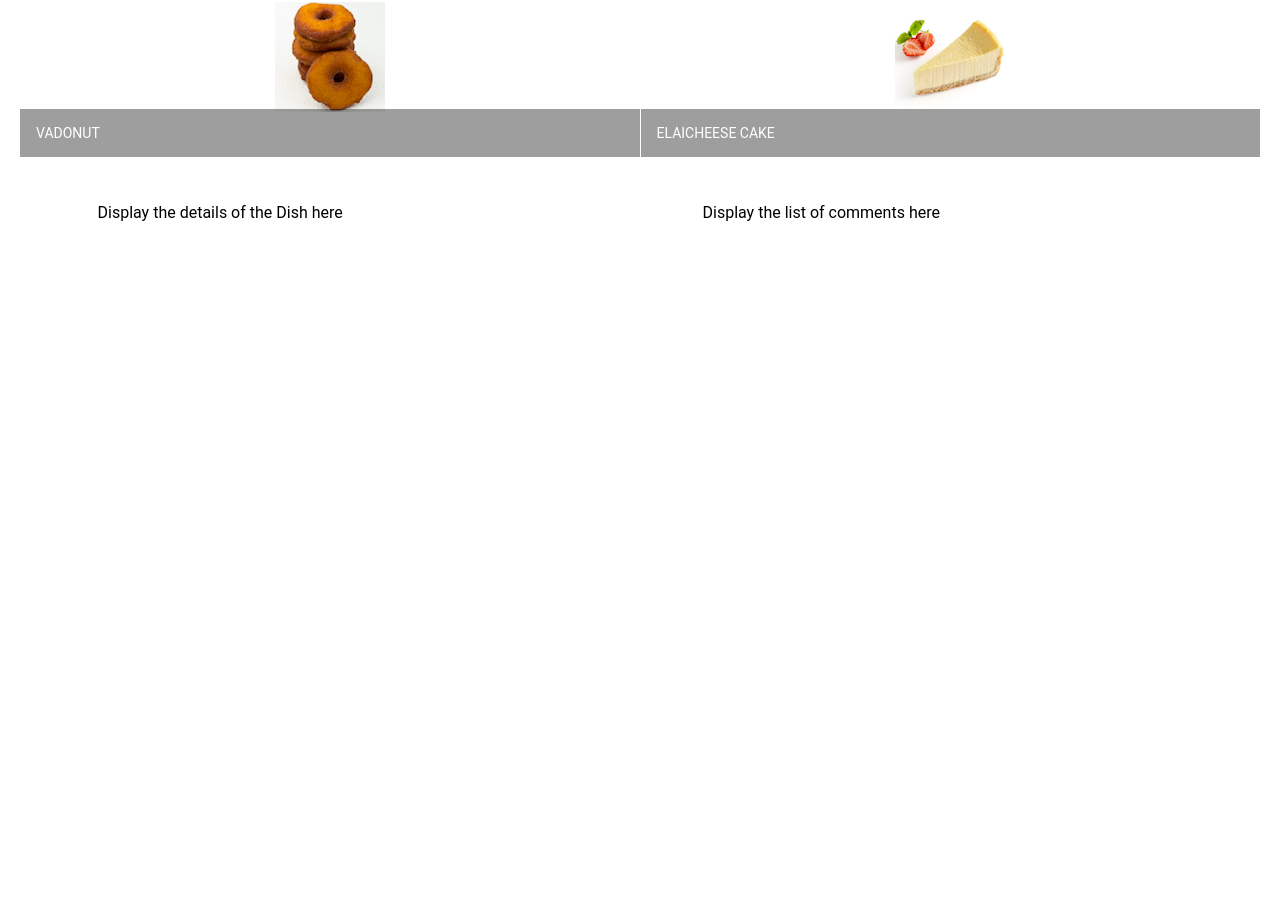
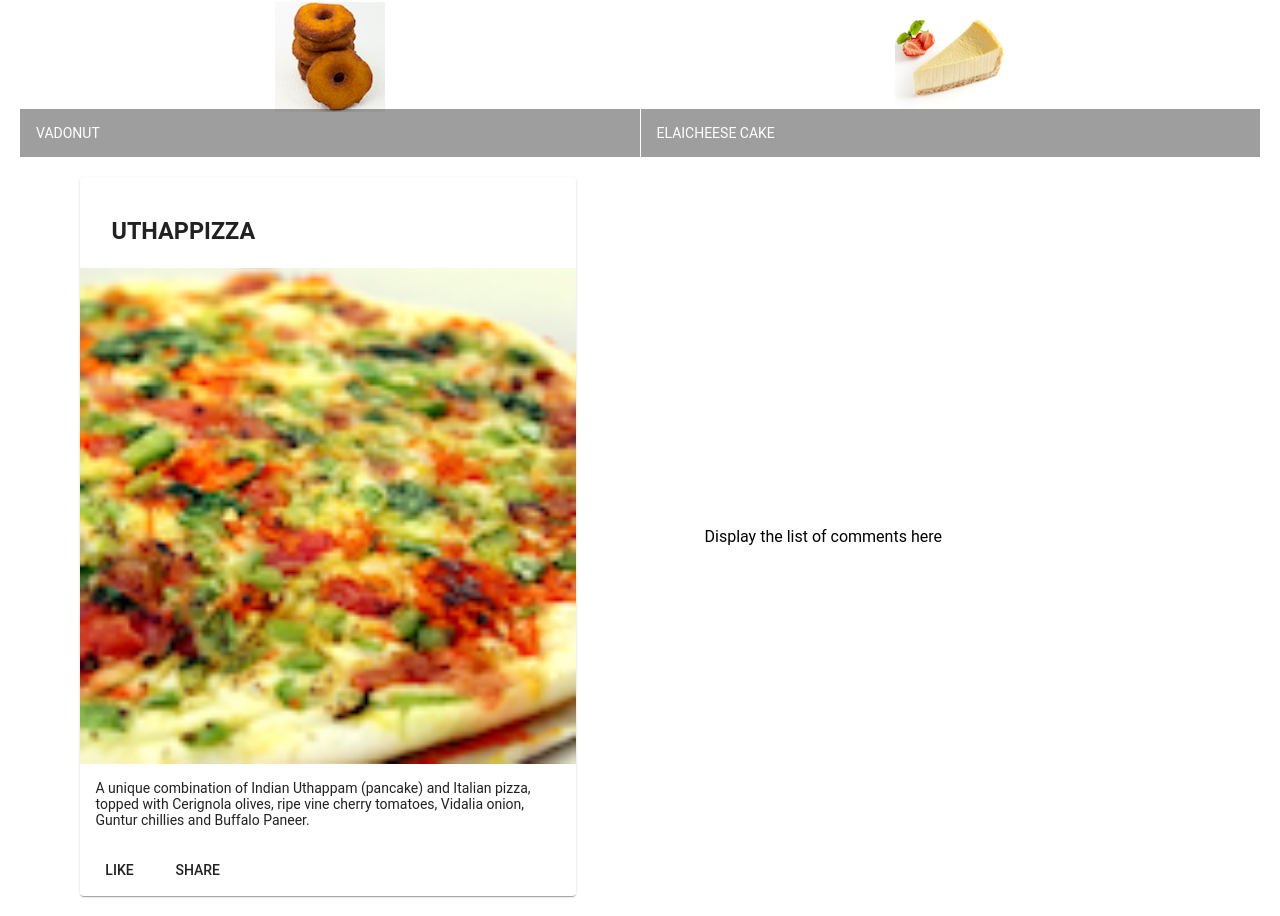
Before and after one commit to Yomna-Anwer/Angular-Practice, an Angular app in the folder Angular/conFusion/: page / in a window 1280 px wide. Shown: the part 407-1323 px from the top of the page. Before the commit the page ends 800 px from the top, so only its background shows below. Built offline with nearby package versions, Linux system fonts and the light colour scheme.

Commit message:
Task1 and task2 are done (Creating a new component and view the left part of it)

```diff
--- a/Angular/conFusion/src/app/app.component.html
+++ b/Angular/conFusion/src/app/app.component.html
@@ -1,3 +1,4 @@
 <mat-toolbar color="primary"><span>Ristorante con Fusion</span></mat-toolbar>
 
 <app-menu></app-menu>
+<app-dishdetail></app-dishdetail>
--- a/Angular/conFusion/src/app/app.component.ts
+++ b/Angular/conFusion/src/app/app.component.ts
@@ -1,7 +1,10 @@
+//this provides us with the ability to define a component
+//So, this will define one component that forms part of our Angular application.
 import { Component } from '@angular/core';
 
+// this is a component decorator
 @Component({
-  selector: 'app-root',
+  selector: 'app-root', // make it able to use as a tag in the HTML file
   templateUrl: './app.component.html',
   styleUrls: ['./app.component.scss']
 })
--- a/Angular/conFusion/src/app/dishdetail/dishdetail.component.html
+++ b/Angular/conFusion/src/app/dishdetail/dishdetail.component.html
@@ -1,3 +1,4 @@
+
 <div class="container"
 fxLayout="row"
 fxLayout.sm="column"
@@ -7,7 +8,24 @@
 fxLayoutGap.xs="0">
 
 <div fxFlex="40">
-    <p>Display the details of the Dish here</p>
+<div fxFlex ="dish">
+  <mat-card>
+    <mat-card-header>
+      <mat-card-title>
+        <h3>{{dish.name | uppercase}}</h3>
+      </mat-card-title>
+    </mat-card-header>
+    <img mat-card-image src={{dish.image}} alt={{dish.name}}>
+    <mat-card-content>
+      <p>{{dish.description}}
+      </p>
+    </mat-card-content>
+    <mat-card-actions>
+      <button mat-button>LIKE</button>
+      <button mat-button>SHARE</button>
+    </mat-card-actions>
+  </mat-card>
+</div>
 </div>
 
 <div fxFlex="40">
--- a/Angular/conFusion/src/app/dishdetail/dishdetail.component.ts
+++ b/Angular/conFusion/src/app/dishdetail/dishdetail.component.ts
@@ -1,4 +1,48 @@
 import { Component, OnInit } from '@angular/core';
+
+const DISH = {
+  id: '0',
+  name: 'Uthappizza',
+  image: '/assets/images/uthappizza.png',
+  category: 'mains',
+  featured: true,
+  label: 'Hot',
+  price: '4.99',
+  // tslint:disable-next-line:max-line-length
+  description: 'A unique combination of Indian Uthappam (pancake) and Italian pizza, topped with Cerignola olives, ripe vine cherry tomatoes, Vidalia onion, Guntur chillies and Buffalo Paneer.',
+  comments: [
+       {
+           rating: 5,
+           comment: 'Imagine all the eatables, living in conFusion!',
+           author: 'John Lemon',
+           date: '2012-10-16T17:57:28.556094Z'
+       },
+       {
+           rating: 4,
+           comment: 'Sends anyone to heaven, I wish I could get my mother-in-law to eat it!',
+           author: 'Paul McVites',
+           date: '2014-09-05T17:57:28.556094Z'
+       },
+       {
+           rating: 3,
+           comment: 'Eat it, just eat it!',
+           author: 'Michael Jaikishan',
+           date: '2015-02-13T17:57:28.556094Z'
+       },
+       {
+           rating: 4,
+           comment: 'Ultimate, Reaching for the stars!',
+           author: 'Ringo Starry',
+           date: '2013-12-02T17:57:28.556094Z'
+       },
+       {
+           rating: 2,
+           comment: 'It\'s your birthday, we\'re gonna party!',
+           author: '25 Cent',
+           date: '2011-12-02T17:57:28.556094Z'
+       }
+   ]
+};
 
 @Component({
   selector: 'app-dishdetail',
@@ -6,7 +50,7 @@ import { Component, OnInit } from '@angular/core';
   styleUrls: ['./dishdetail.component.scss']
 })
 export class DishdetailComponent implements OnInit {
-
+  dish = DISH;
   constructor() { }
 
   ngOnInit() {
--- a/Angular/conFusion/src/app/menu/menu.component.html
+++ b/Angular/conFusion/src/app/menu/menu.component.html
@@ -23,22 +23,5 @@ fxLayoutGap="10px">
 </div>
 
 
-<div class="container"
-    fxLayout="row"
-    fxLayout.sm="column"
-    fxLayout.xs="column"
-    fxLayoutAlign.gt-md="space-around center"
-    fxLayoutGap="10px"
-    fxLayoutGap.xs="0">
-
-  <div fxFlex="40">
-    <p>Display the details of the Dish here</p>
-  </div>
-
-  <div fxFlex="40">
-    <p>Display the list of comments here</p>
-  </div>
 
 </div>
-
-</div>
```
Lines whose indentation alone changed are shown as unchanged.
